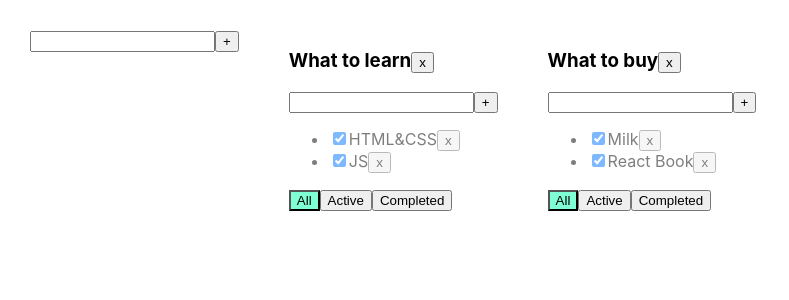
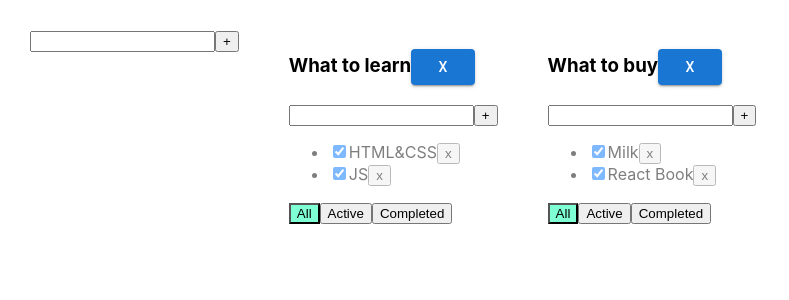
Before and after one commit to Pavelnagai/todolist, a React (Create React App) app: page / in a window 1280 px wide. Shown: the top 300 px of the page, without its empty margins (0-789 px from the left). Built offline with nearby package versions, Linux system fonts and the light colour scheme.

Commit message:
updated package.json

```diff
--- a/src/ToDoList.tsx
+++ b/src/ToDoList.tsx
@@ -2,6 +2,7 @@ import React, {ChangeEvent, useState, KeyboardEvent} from 'react';
 import {FilterValuesType} from './App';
 import Input from "./components/Input";
 import EditableSpan from "./components/EditableSpan";
+import {Button} from "@mui/material";
 
 export type TaskType = {
     id: string
@@ -26,11 +27,9 @@ type PropsType = {
 export function Todolist(props: PropsType) {
 
     const removeTodolist = () => props.removeTodolist(props.id)
-
     const onAllClickHandler = () => props.changeFilter("all", props.id);
     const onActiveClickHandler = () => props.changeFilter("active", props.id);
     const onCompletedClickHandler = () => props.changeFilter("completed", props.id);
-
     const callbackHandler=(title: string)=>{
         props.addTask(title,props.id)
     }
@@ -47,7 +46,9 @@ export function Todolist(props: PropsType) {
         <h3>
             {/*{props.title}*/}
             <EditableSpan title={props.title} callBackForEditableSpan={callBackForEditableSpanShapkaHandler}/>
-            <button onClick={removeTodolist}>x</button>
+            {/*<button onClick={removeTodolist}>x</button>*/}
+            <Button variant="contained" onClick={removeTodolist}>x</Button>
+
         </h3>
         <div>
             <Input callback={callbackHandler}/>
```
Also changed, not shown: package.json (+15 -10 lines), 1 other file (tests, documents, lock files or other folders).
